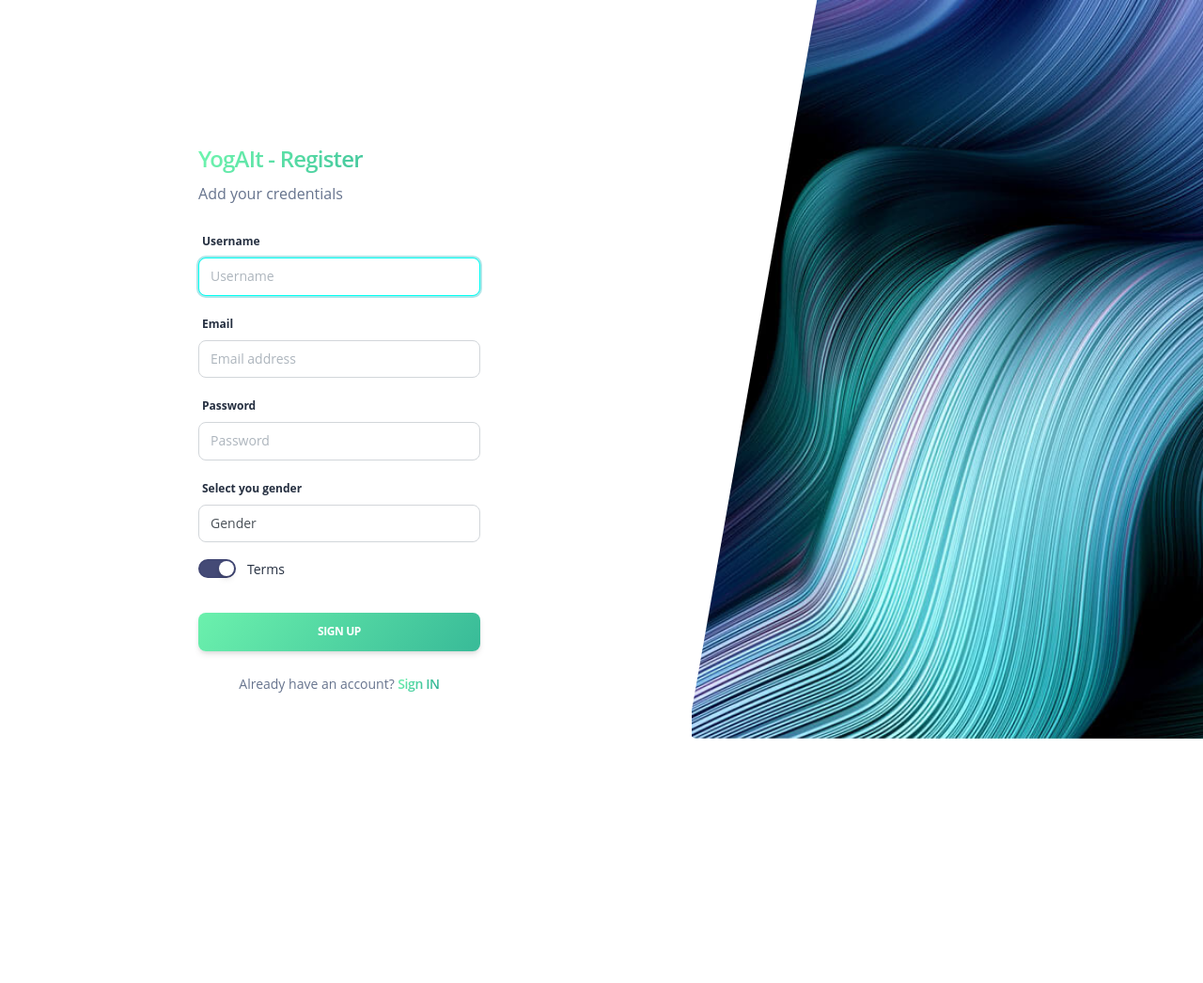
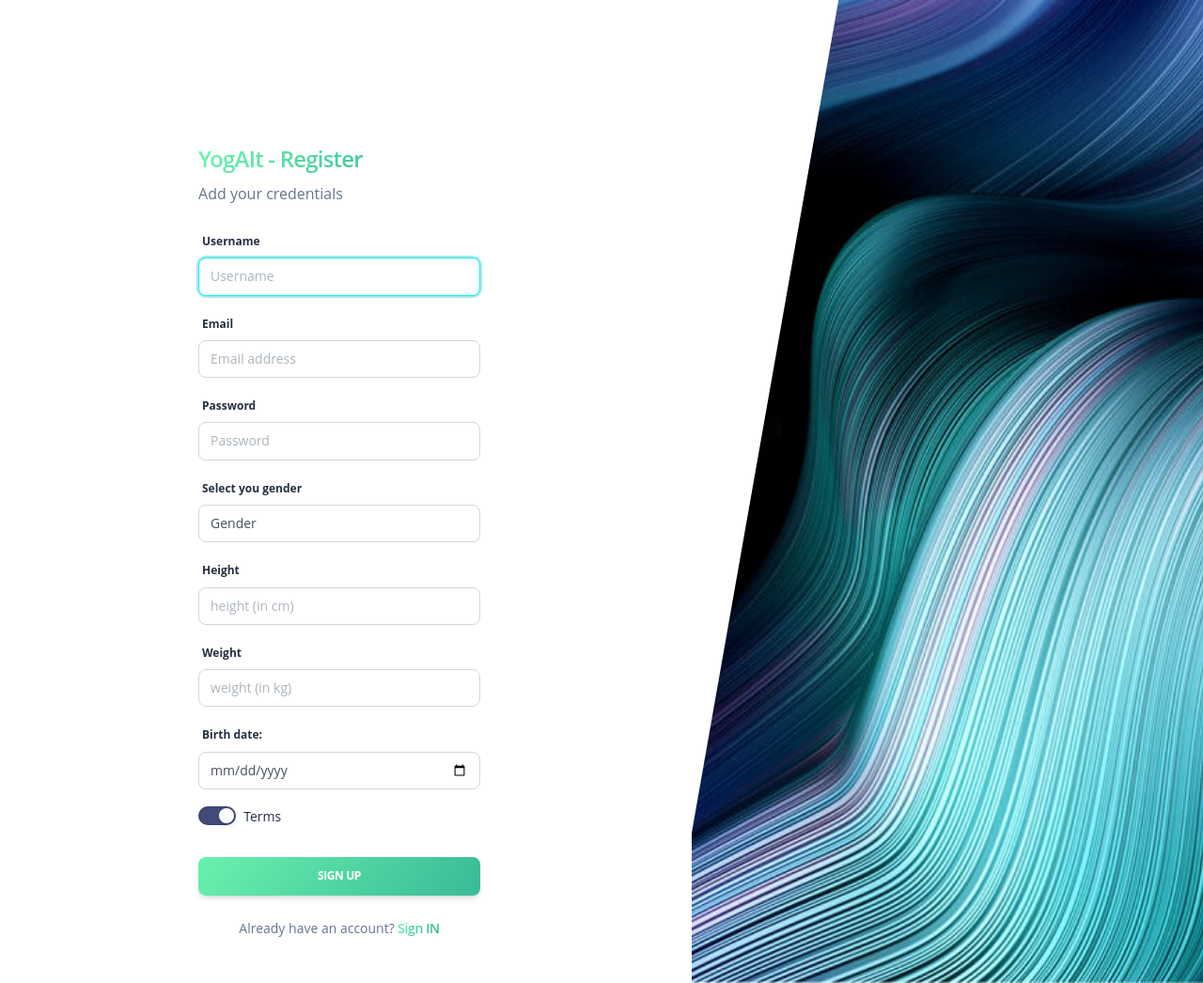
Before and after one commit to jay-munjapara/Yog-Ai-t, a Flask app: page /signup in a window 1280 px wide. Shown: the whole page at 94% size. Before the commit the page ends 786 px from the top, so only its background shows below. Run offline with Flask 3, Linux system fonts and the light colour scheme; some libraries are stand-ins or nearby versions.

Commit message:
minor changes done

```diff
--- a/templates/signup.html
+++ b/templates/signup.html
@@ -61,7 +61,7 @@
 
                                     <label>Username</label>
                                     <div class="mb-3">
-                                        <input type="name" name="username" id="inputName" class="form-control" placeholder="Username" required autofocus>
+                                        <input type="name" name="username" id="inputName" class="form-control" placeholder="Username" minlength="4" maxlength="20" required autofocus>
                                     </div>
 
                                     <label>Email</label>
@@ -83,8 +83,25 @@
                                       </select>
                                     </div>
 
+                                    <label>Height</label>
+                                    <div class="mb-3">
+                                        <input type="number" name="height" id="inputHeight" class="form-control" placeholder="height (in cm)" required>
+                                    </div>
 
-                                    <div class="form-check form-switch">
+                                    <label>Weight</label>
+                                    <div class="mb-3">
+                                        <input type="number" name="weight" id="inputWeight" class="form-control" placeholder="weight (in kg)" required>
+                                    </div>
+
+                                    <label>Birth date:</label>
+                                    <div class="mb-3">
+                                        <input type="date" id="birthdate" name="birthdate" id="inputbirthdate" class="form-control" required>
+                                    </div>
+
+
+
+
+                                    <div class="form-cweck form-switch">
                                         <input class="form-check-input" type="checkbox" id="rememberMe" checked="">
                                         <label class="form-check-label" for="rememberMe">Terms</label>
                                     </div>
```
Also changed, not shown: 2 other files.
